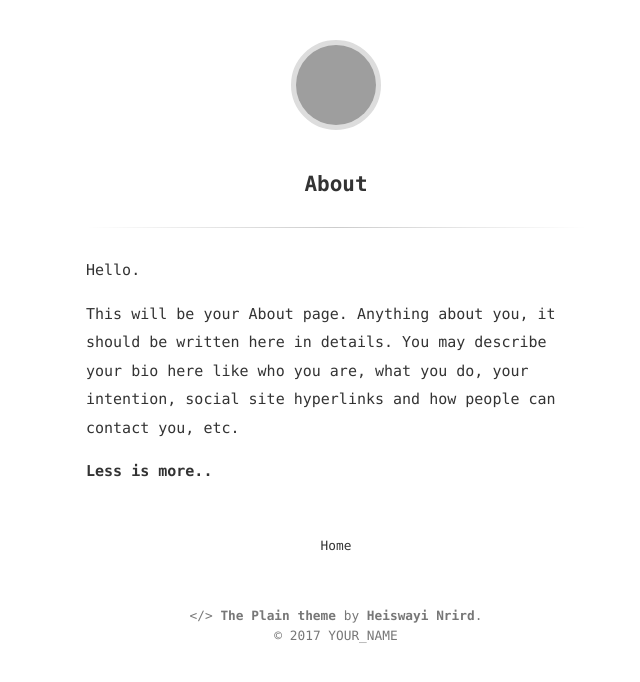
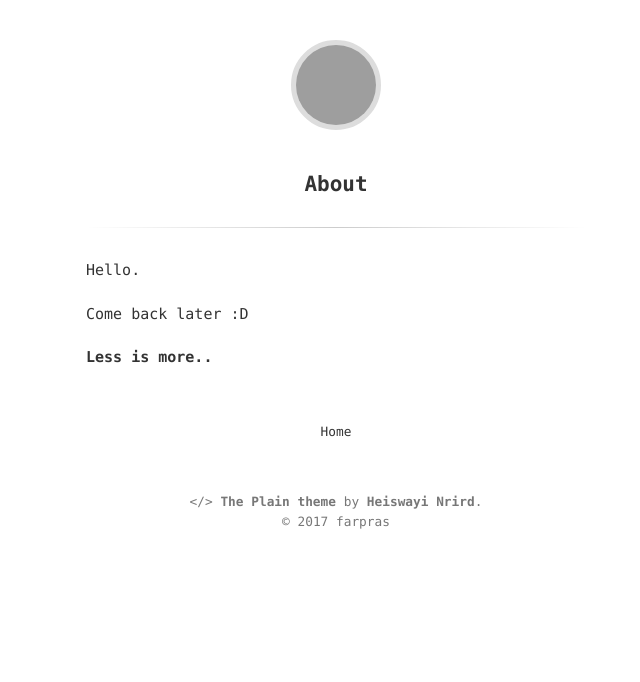
Before and after one commit to farpras/blog, a Jekyll site: the page built from about.md, in a window 1280 px wide. Shown: the top 682 px of the page, without its empty margins (304-944 px from the left). Built offline with Jekyll 4.4.1, drawn with Linux system fonts in a browser that asks for light colours; grey boxes are pictures that could not be loaded.

Commit message:
small edit

```diff
--- a/_config.yml
+++ b/_config.yml
@@ -1,20 +1,20 @@
 # Site Info
-title:              "The Plain"
-description:        "The Plain is a minimalist Jekyll theme, that's it. Can't say anymore..."
-google_verify:      epFgX0s_0RM3CdjwFcsewfXzPov2g8s9ZBOLyaIUH-o # Put your Google Verification here
-google_analytics:   UA-XXXXXXX-X # Put your Google Analytics code
+title:              "farpras"
+description:        "Just like the others, but better!"
+# google_verify:      epFgX0s_0RM3CdjwFcsewfXzPov2g8s9ZBOLyaIUH-o # Put your Google Verification here
+# google_analytics:   UA-XXXXXXX-X # Put your Google Analytics code
 
 # Author Info
-author_name:        "YOUR_NAME" # Your name here
-author_email:       hnrird@gmail.com # Your email here
-author_gravatar:    2b38b1b0e7e08b69379bd61582adf0c8 # Your Gravatar md5 hash here for logo
-twitter_username:   HeiswayiNrird # Your Twitter username here
-github_username:    heiswayi # Your GitHub username here
+author_name:        "farpras" # Your name here
+author_email:       farpras28@outlook.com # Your email here
+# author_gravatar:    2b38b1b0e7e08b69379bd61582adf0c8 # Your Gravatar md5 hash here for logo
+twitter_username:   farpras # Your Twitter username here
+github_username:    farpras # Your GitHub username here
 
 # Site Settings
-baseurl:            "" # Base URL must end WITHOUT a slash, default: ""
+baseurl:            "http://farpras.github.io/blog" # Base URL must end WITHOUT a slash, default: ""
 permalink:          /notes/:title # Post permalink
-timezone:           Asia/Kuala_Lumpur # https://en.wikipedia.org/wiki/List_of_tz_database_time_zones
+timezone:           Asia/Jakarta # https://en.wikipedia.org/wiki/List_of_tz_database_time_zones
 mathjax:            true  # enables support for mathjax - set to false to disable
 
 # Site Build
--- a/about.md
+++ b/about.md
@@ -5,6 +5,6 @@
 
 Hello.
 
-This will be your About page. Anything about you, it should be written here in details. You may describe your bio here like who you are, what you do, your intention, social site hyperlinks and how people can contact you, etc.
+Come back later :D
 
 **Less is more..**
```
